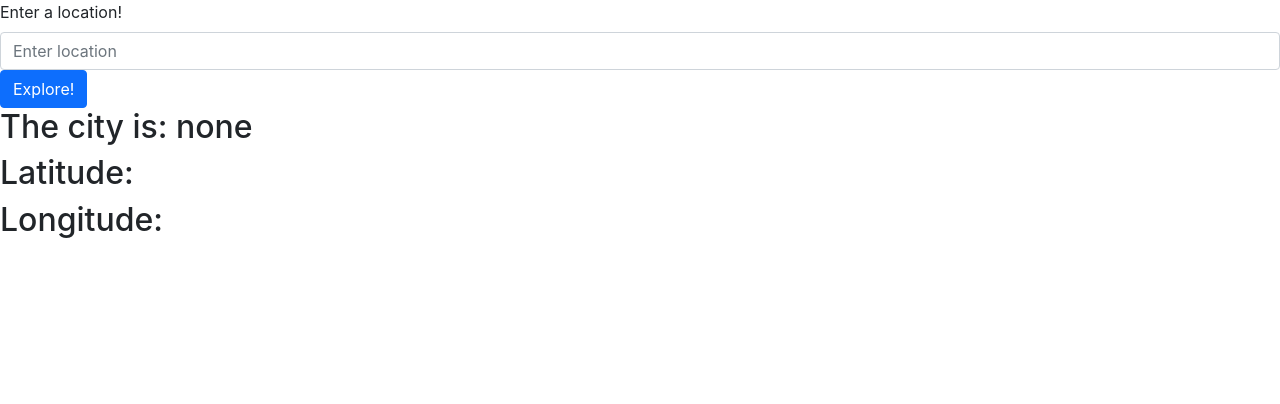
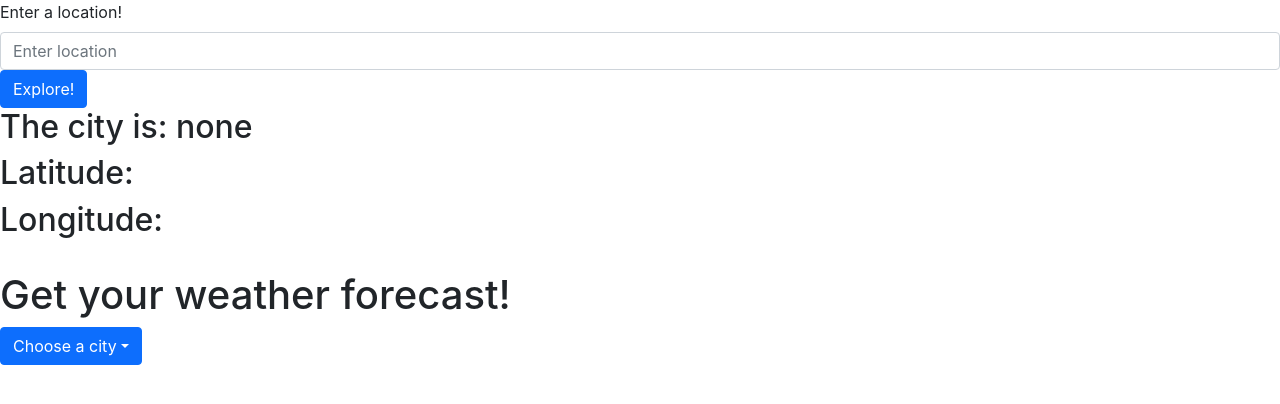
Before and after one commit to Jacks-01/City-Explorer, a React (Create React App) app: page / in a window 1280 px wide. Shown: the top 404 px of the page. Built offline with nearby package versions, Linux system fonts and the light colour scheme; no server answers.

Commit message:
pushing current branch for craig

```diff
--- a/package.json
+++ b/package.json
@@ -15,7 +15,7 @@
     "web-vitals": "^2.1.4"
   },
   "scripts": {
-    "start": "CI= react-scripts start",
+    "start": "react-scripts start",
     "build": "react-scripts build",
     "test": "react-scripts test",
     "eject": "react-scripts eject"
--- a/src/components/App.js
+++ b/src/components/App.js
@@ -6,7 +6,8 @@
 import React, { Component } from 'react';
 import axios from 'axios';
 import Form from 'react-bootstrap/Form';
-import { Alert, Button, Image } from 'react-bootstrap';
+import { Alert, Button, Dropdown, Image } from 'react-bootstrap';
+import Weather from './Weather';
 
 class App extends Component {
 	constructor(props) {
@@ -21,10 +22,8 @@ class App extends Component {
 			},
 			map: '',
 			show: false,
-			weather: {
-				city: null,
-				data: null,
-			},
+			city: '',
+			data: null,
 		};
 	}
 
@@ -34,6 +33,7 @@ class App extends Component {
 			const res = await axios.get(API);
 			this.setState({ location: res.data[0] });
 			this.getMap();
+			// console.log(`Location Queried: ${JSON.stringify(this.state.location)}`);
 		} catch (error) {
 			console.error(error);
 			this.setState({ show: true });
@@ -53,7 +53,7 @@ class App extends Component {
 		return body;
 	};
 	componentDidMount() {
-		if (this.state.city !== null) {
+		if (this.state.city !== '') {
 			this.callBackendAPI(this.state.city)
 				.then((res) => {
 					this.setState({ data: res.express });
@@ -75,8 +75,15 @@ class App extends Component {
 			});
 		console.log(`App.handleSearch() data: ${this.state.data}`);
 	};
+
+	cityClick = (e) => {
+		this.setState({city: e})
+		console.log(e);
+
+	};
+
 	render() {
-		console.log(`Location Queried: ${JSON.stringify(this.state.location)}`);
+
 		return (
 			<>
 				<Form>
@@ -106,6 +113,8 @@ class App extends Component {
 						</Alert>
 					</div>
 				)}
+
+				<Weather weather={this.state.data} city={this.state.city}/>
 			</>
 		);
 	}
--- a/src/components/Weather.js
+++ b/src/components/Weather.js
@@ -4,15 +4,30 @@
  * @desc
  */
 import React, { Component } from 'react';
+import DropdownButton from 'react-bootstrap/DropdownButton';
+import Dropdown from 'react-bootstrap/Dropdown';
 
 class Weather extends Component {
-    constructor(props) {
-        super(props);
 
-    }
     render() {
+        console.log(this.props.weather)
         return (
             <>
+                <div>
+						<h1>Get your weather forecast!</h1>
+						<Dropdown>
+							<DropdownButton title='Choose a city' onSelect={this.cityClick}>
+								<Dropdown.Item eventKey='Seattle'>Seattle</Dropdown.Item>
+								<Dropdown.Item eventKey='Paris'>Paris</Dropdown.Item>
+								<Dropdown.Item eventKey='Amman'>Amman</Dropdown.Item>
+							</DropdownButton>
+						</Dropdown>
+						{this.props.city && (
+							<>
+								<p>{this.props.data}</p>
+							</>
+						)}
+					</div>
 
             </>
         );
```
